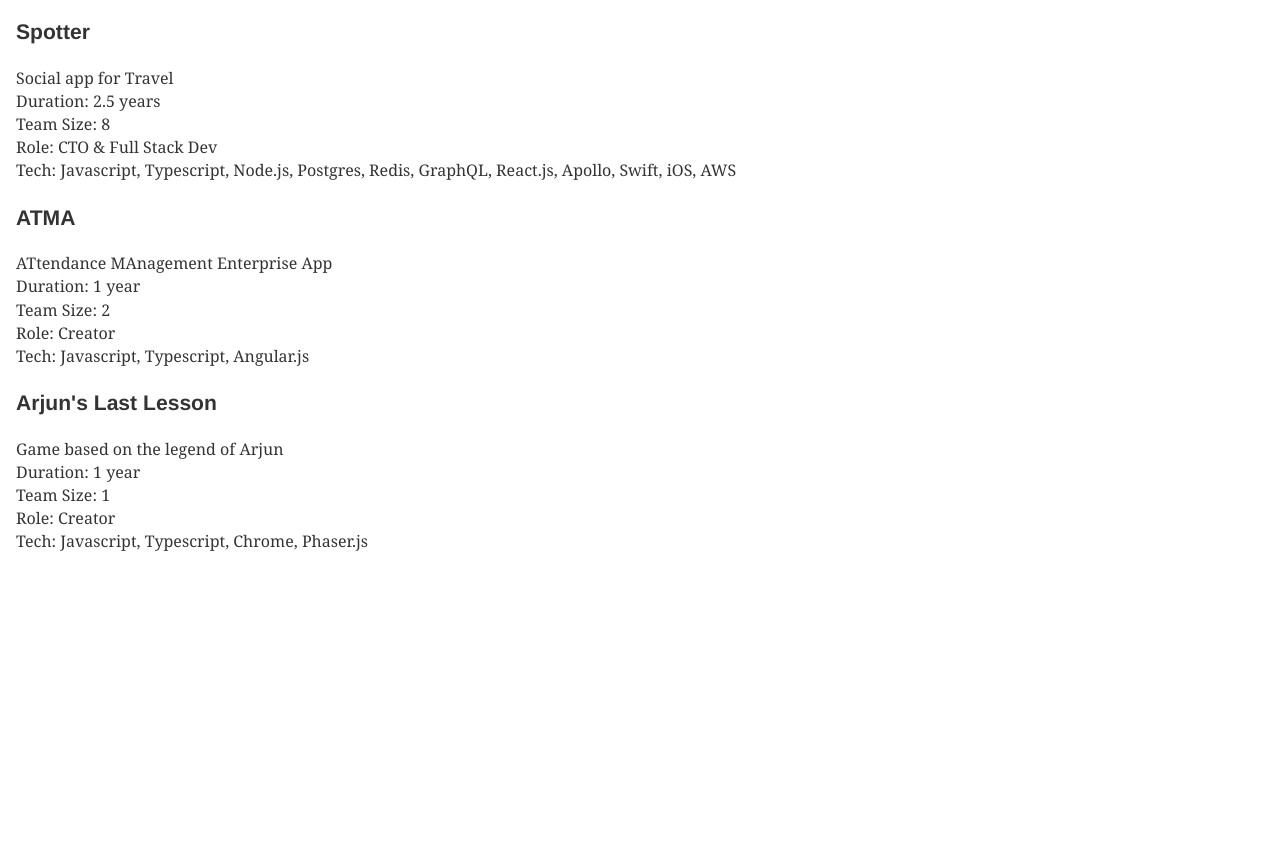
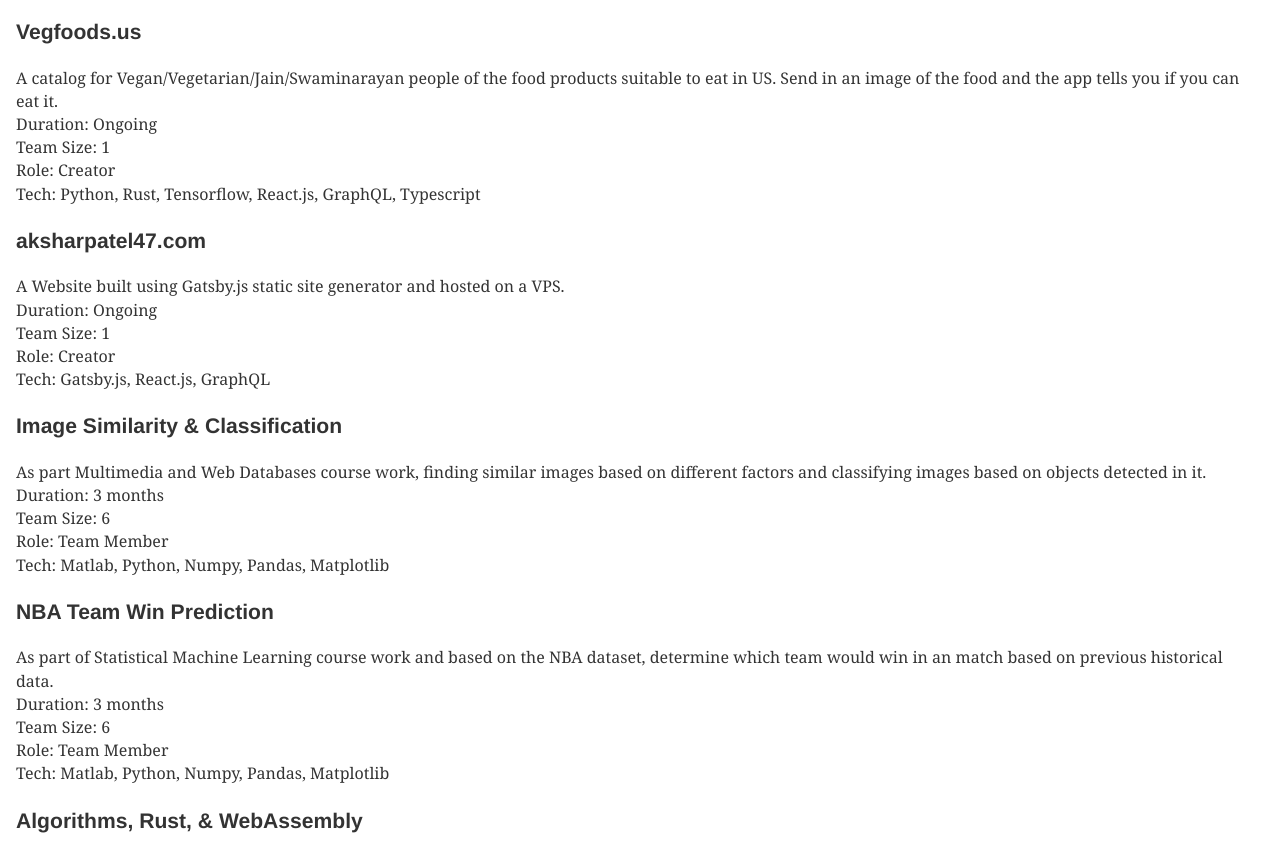
Before and after one commit to aksharpatel47/me, a Gatsby site: page /portfolio in a window 1280 px wide. Shown: the part 104-952 px from the top of the page. Before the commit the page ends 800 px from the top, so only its background shows below. Built offline with nearby package versions, Linux system fonts and the light colour scheme; Gatsby itself is replaced by a stand-in of ours; some packages are replaced by stand-ins of ours.

Commit message:
feat: add projects to portfolio

```diff
--- a/src/data/portfolio.json
+++ b/src/data/portfolio.json
@@ -1,5 +1,60 @@
 {
   "projects": [
+    {
+      "title": "Vegfoods.us",
+      "description": "A catalog for Vegan/Vegetarian/Jain/Swaminarayan people of the food products suitable to eat in US. Send in an image of the food and the app tells you if you can eat it.",
+      "duration": "Ongoing",
+      "team": 1,
+      "role": "Creator",
+      "tech": [
+        "Python",
+        "Rust",
+        "Tensorflow",
+        "React.js",
+        "GraphQL",
+        "Typescript"
+      ]
+    },
+    {
+      "title": "aksharpatel47.com",
+      "description": "A Website built using Gatsby.js static site generator and hosted on a VPS.",
+      "duration": "Ongoing",
+      "team": 1,
+      "role": "Creator",
+      "tech": ["Gatsby.js", "React.js", "GraphQL"]
+    },
+    {
+      "title": "Image Similarity & Classification",
+      "description": "As part Multimedia and Web Databases course work, finding similar images based on different factors and classifying images based on objects detected in it.",
+      "duration": "3 months",
+      "team": 6,
+      "role": "Team Member",
+      "tech": ["Matlab", "Python", "Numpy", "Pandas", "Matplotlib"]
+    },
+    {
+      "title": "NBA Team Win Prediction",
+      "description": "As part of Statistical Machine Learning course work and based on the NBA dataset, determine which team would win in an match based on previous historical data.",
+      "duration": "3 months",
+      "team": 6,
+      "role": "Team Member",
+      "tech": ["Matlab", "Python", "Numpy", "Pandas", "Matplotlib"]
+    },
+    {
+      "title": "Algorithms, Rust, & WebAssembly",
+      "description": "Implement different algorithms taught in Foundations of Algorithms class using Rust, compile them to WebAssembly and compare its performance to native Javascript.",
+      "duration": "Ongoing",
+      "team": 1,
+      "role": "Creator",
+      "tech": ["Javascript", "Rust", "WebAssembly", "React.js", "Typescript"]
+    },
+    {
+      "title": "Algorithms & Data Structures in Different Languages",
+      "description": "Implement different algorithms & Data Structures using Rust, Python & Typescript.",
+      "duration": "Ongoing",
+      "team": 1,
+      "role": "Creator",
+      "tech": ["Typescript", "Rust", "Node.js", "Python", "TDD"]
+    },
     {
       "title": "Spotter",
       "description": "Social app for Travel",
--- a/src/pages/blog.js
+++ b/src/pages/blog.js
@@ -4,6 +4,7 @@
 
 export default ({ data }) => (
   <Layout>
+    <h2>Blog</h2>
     {data.allMarkdownRemark.edges.map(({ node }) => (
       <div key={node.id}>
         <Link to={node.fields.slug}>
```
